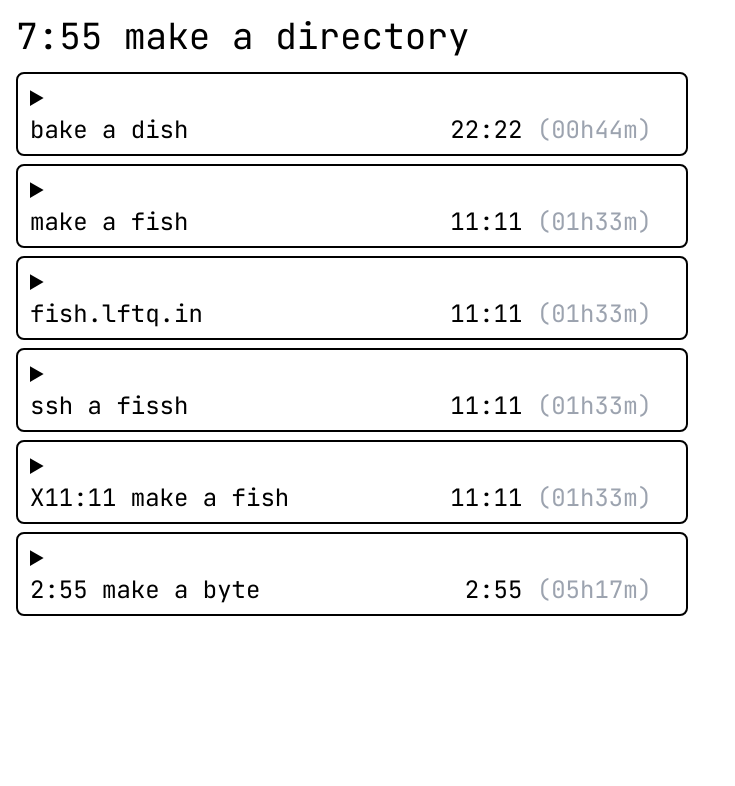
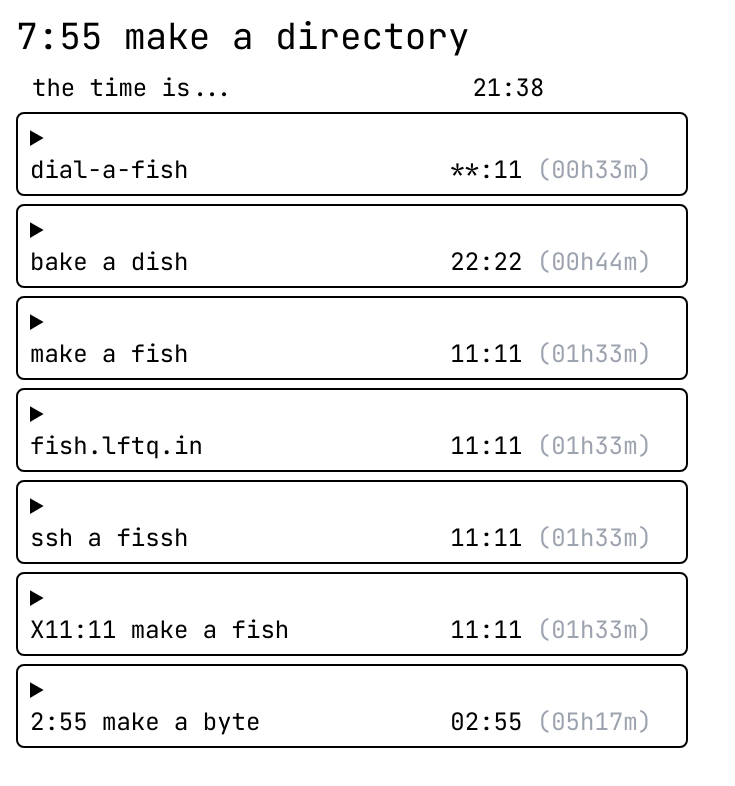
Before and after one commit to breqdev/directory, a React (Vite) app: page / in a window 1280 px wide. Shown: the top 786 px of the page, without its empty margins (0-735 px from the left). Built offline with nearby package versions, Linux system fonts and the light colour scheme.

Commit message:
change canonical time display

```diff
--- a/src/App.tsx
+++ b/src/App.tsx
@@ -1,12 +1,13 @@
-import { Generator, generators } from "./data";
+import { useEffect, useState } from "react";
+import { ClockTime, Generator, generators } from "./data";
 
-function timeUntilWallClock(targetHour: number, targetMinute: number) {
+function timeUntilWallClock(time: ClockTime) {
   const now = new Date();
   // Construct a new date object with the next occurrence of the target time
   const targetDate = new Date(now);
 
-  targetDate.setHours(targetHour);
-  targetDate.setMinutes(targetMinute);
+  targetDate.setHours(time.hours);
+  targetDate.setMinutes(time.minutes);
   targetDate.setSeconds(59);
   targetDate.setMilliseconds(999);
 
@@ -18,19 +19,9 @@ function timeUntilWallClock(targetHour: number, targetMinute: number) {
 }
 
 function timeUntilGenerator(generator: Generator) {
-  if (generator.clock === "12") {
-    const morning = timeUntilWallClock(
-      generator.localHours,
-      generator.localMinutes
-    );
-    const evening = timeUntilWallClock(
-      generator.localHours + 12,
-      generator.localMinutes
-    );
-    return Math.min(morning, evening);
-  } else {
-    return timeUntilWallClock(generator.localHours, generator.localMinutes);
-  }
+  return generator.clockTimes
+    .map((clockTime) => timeUntilWallClock(clockTime))
+    .reduce((prev, curr) => Math.min(prev, curr));
 }
 
 function GeneratorView({ generator }: { generator: Generator }) {
@@ -56,8 +47,7 @@ function GeneratorView({ generator }: { generator: Generator }) {
         <div className="inline-flex justify-between w-[calc(100%-22px)]">
           <h2 className="">{generator.name}</h2>
           <span className="">
-            {generator.localHours}:
-            {String(generator.localMinutes).padStart(2, "0")}{" "}
+            {generator.canonicalTime}{" "}
             <span
               className={
                 state === "now"
@@ -78,7 +68,18 @@ function GeneratorView({ generator }: { generator: Generator }) {
   );
 }
 
+function useDate() {
+  const [date, setDate] = useState(new Date());
+  useEffect(() => {
+    const interval = setInterval(() => setDate(new Date()), 1000);
+    return () => clearInterval(interval);
+  }, []);
+  return date;
+}
+
 export default function App() {
+  const now = useDate();
+
   return (
     <div className="flex flex-col p-4 gap-4 font-mono">
       <div>
@@ -86,6 +87,13 @@ export default function App() {
       </div>
 
       <div className="flex flex-col w-full gap-2 max-w-2xl">
+        <div className="flex flex-row text-2xl justify-between pl-4 pr-[calc(0.75rem+2px)]">
+          <span>the time is...</span>
+          <span className="mr-[9ch]">
+            {String(now.getHours()).padStart(2, "0")}:
+            {String(now.getMinutes()).padStart(2, "0")}
+          </span>
+        </div>
         {generators
           .sort((a, b) => timeUntilGenerator(a) - timeUntilGenerator(b))
           .map((generator) => (
--- a/src/data.ts
+++ b/src/data.ts
@@ -1,11 +1,15 @@
+export type ClockTime = {
+  hours: number;
+  minutes: number;
+};
+
 export type Generator = {
   url: string;
   name: string;
   description: string;
   protocol: string;
-  localHours: number;
-  localMinutes: number;
-  clock: "1" | "12" | "24";
+  clockTimes: ClockTime[];
+  canonicalTime: string;
 };
 
 export const generators: Generator[] = [
@@ -15,36 +19,41 @@ export const generators: Generator[] = [
     description:
       "a random fish generator that only works at 11:11 each morning and evening, in your local timezone.",
     protocol: "http",
-    localHours: 11,
-    localMinutes: 11,
-    clock: "12",
+    clockTimes: [
+      { hours: 11, minutes: 11 },
+      { hours: 23, minutes: 11 },
+    ],
+    canonicalTime: "11:11",
   },
   {
     url: "https://fish.lftq.in/",
     name: "fish.lftq.in",
     description: "minecraft-inspired 3D fish",
     protocol: "http",
-    localHours: 11,
-    localMinutes: 11,
-    clock: "12",
+    clockTimes: [
+      { hours: 11, minutes: 11 },
+      { hours: 23, minutes: 11 },
+    ],
+    canonicalTime: "11:11",
   },
   {
     url: "https://tris.fyi/dish",
     name: "bake a dish",
     description: "a random allrecipies generator that only works as 22:22",
     protocol: "http",
-    localHours: 22,
-    localMinutes: 22,
-    clock: "24",
+    clockTimes: [{ hours: 22, minutes: 22 }],
+    canonicalTime: "22:22",
   },
   {
     url: "https://fissh.breq.dev/",
     name: "ssh a fissh",
     description: "a random ASCII fish generator that works over SSH",
     protocol: "ssh",
-    localHours: 11,
-    localMinutes: 11,
-    clock: "12",
+    clockTimes: [
+      { hours: 11, minutes: 11 },
+      { hours: 23, minutes: 11 },
+    ],
+    canonicalTime: "11:11",
   },
   {
     url: "https://miakizz.quest/xfish",
@@ -52,17 +61,32 @@ export const generators: Generator[] = [
     description:
       "a random fish generator that connects to your X11 server to draw a fish",
     protocol: "x11",
-    localHours: 11,
-    localMinutes: 11,
-    clock: "12",
+    clockTimes: [
+      { hours: 11, minutes: 11 },
+      { hours: 23, minutes: 11 },
+    ],
+    canonicalTime: "11:11",
   },
   {
     url: "https://makeabyte.lftq.in/",
     name: "2:55 make a byte",
     description: "random byte generator that shows the ASCII, bin, and hex",
     protocol: "http",
-    localHours: 2,
-    localMinutes: 55,
-    clock: "12",
+    clockTimes: [
+      { hours: 2, minutes: 55 },
+      { hours: 14, minutes: 55 },
+    ],
+    canonicalTime: "02:55",
+  },
+  {
+    url: "https://queercomputerclub.ca/projects/quecey-voip/",
+    name: "dial-a-fish",
+    description: "SSTV-encoded fish delivered over a telephone call",
+    protocol: "tel",
+    clockTimes: Array.from({ length: 23 }, (_, i) => ({
+      hours: i,
+      minutes: 11,
+    })),
+    canonicalTime: "**:11",
   },
 ];
```
